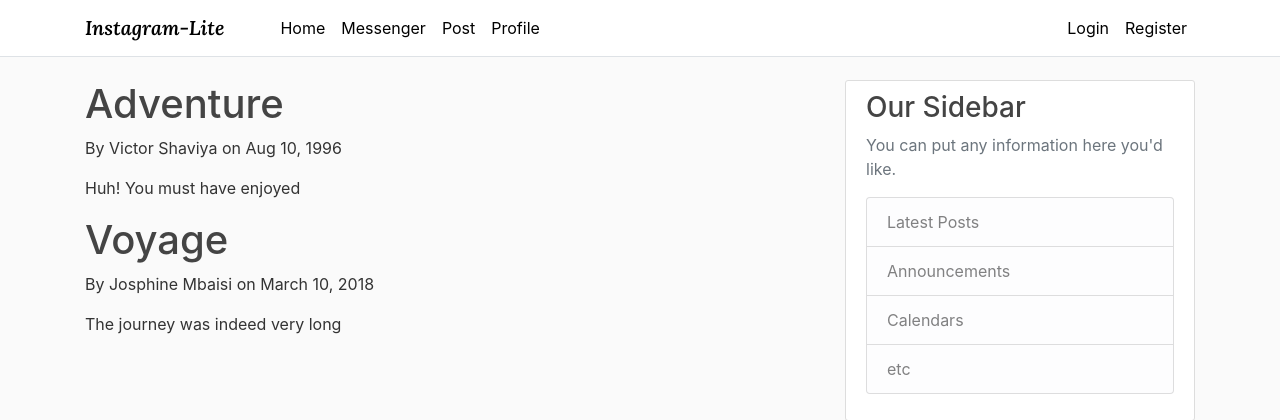
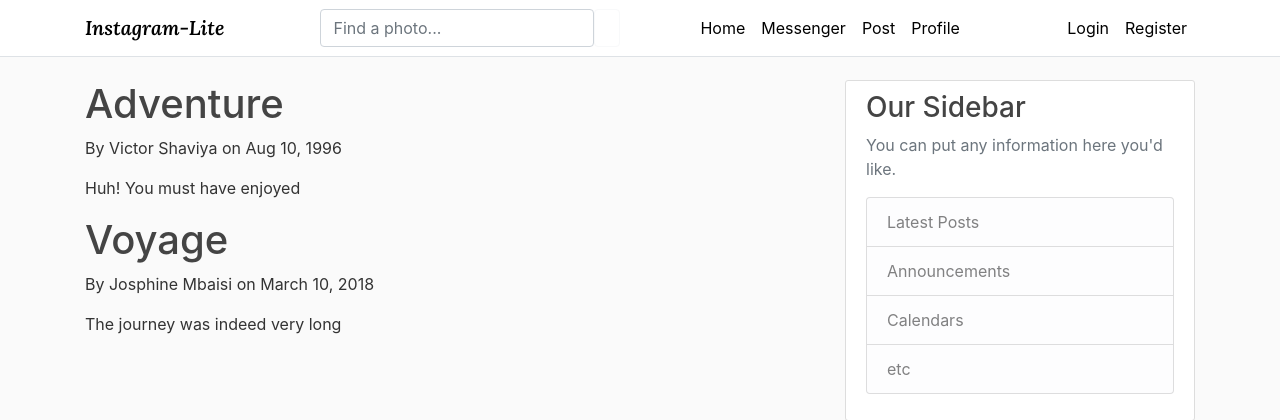
Before and after one commit to ShaviyaVictor/instagram_lite, a Django app: page / in a window 1280 px wide. Shown: the top 420 px of the page. Run offline with Django 4.2, Linux system fonts and the light colour scheme; some libraries are stand-ins or nearby versions.

Commit message:
Add the search form button on the Navbar

```diff
--- a/blog/templates/blog/base.html
+++ b/blog/templates/blog/base.html
@@ -31,14 +31,20 @@
     <header class="site-header">
       <nav class="navbar navbar-expand-md navbar-light bg-steel fixed-top border-bottom">
         <div class="container">
-          <a class="navbar-brand mr-4" href="{% url 'blog-home' %}">
+          <a class="navbar-brand mr-5" href="{% url 'blog-home' %}">
             Instagram-Lite
           </a>
           <button class="navbar-toggler" type="button" data-toggle="collapse" data-target="#navbarToggle" aria-controls="navbarToggle" aria-expanded="false" aria-label="Toggle navigation">
           <span class="navbar-toggler-icon"></span>
           </button>
           <div class="collapse navbar-collapse" id="navbarToggle">
-            <div class="navbar-nav mr-auto">
+            <form class="d-flex ml-5">
+              <input class="form-control me-2" type="search" placeholder="Find a photo..." aria-label="Search">
+              <button class="btn btn-outline-light" type="submit">
+                <i class="bi bi-search"></i>
+              </button>
+            </form>
+            <div class="navbar-nav mr-auto ml-5">
               <a class="nav-item nav-link ml-4" href="{% url 'blog-home' %}">
                 Home
               </a>
```
